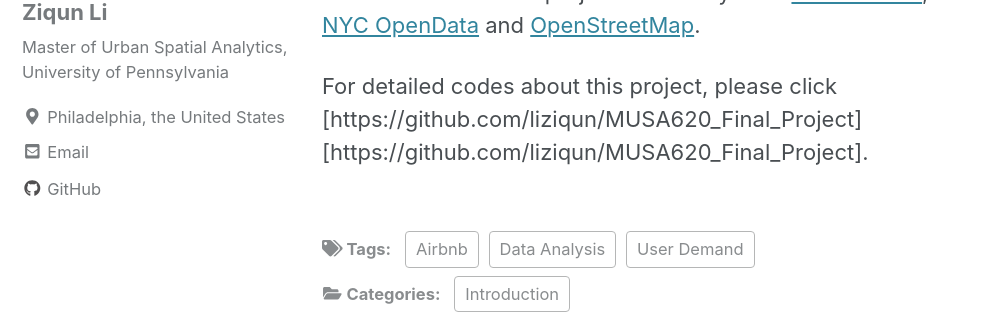
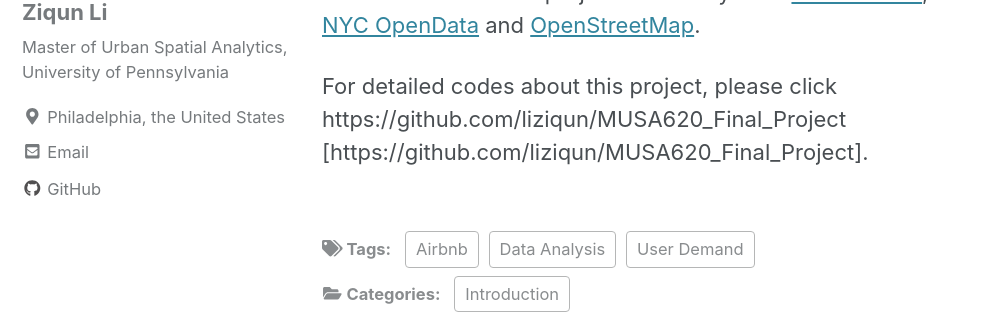
Before and after one commit to liziqun/MUSA620_Final_Project, a Jekyll site: the page built from _posts/2019-12-12-1.Background.md, in a window 1280 px wide and 900 px high, scrolled down 1577 px. Shown: the part 187-501 px from the top of the window, without its empty margins (0-998 px from the left). Built offline with Jekyll 4.4.1, drawn with Linux system fonts in a browser that asks for light colours; cached includes are drawn as plain includes; nearby versions of some CDN libraries; a script that is not in the unit is left out.

```diff
--- a/_posts/2019-12-12-1.Background.md
+++ b/_posts/2019-12-12-1.Background.md
@@ -25,7 +25,7 @@ Generally, this project would be devided into 4 parts:
 
 The data used in this project are mainly from [InsideAirbnb][InsideAirbnb], [NYC OpenData][NYC OpenData] and [OpenStreetMap][OpenStreetMap].
 
-For detailed codes about this project, please click [https://github.com/liziqun/MUSA620_Final_Project][https://github.com/liziqun/MUSA620_Final_Project].
+For detailed codes about this project, please click https://github.com/liziqun/MUSA620_Final_Project [https://github.com/liziqun/MUSA620_Final_Project].
 
 [InsideAirbnb]: http://insideairbnb.com/beijing/?neighbourhood=&filterEntireHomes=false&filterHighlyAvailable=false&filterRecentReviews=false&filterMultiListings=false
 [NYC OpenData]: https://opendata.cityofnewyork.us/
```
